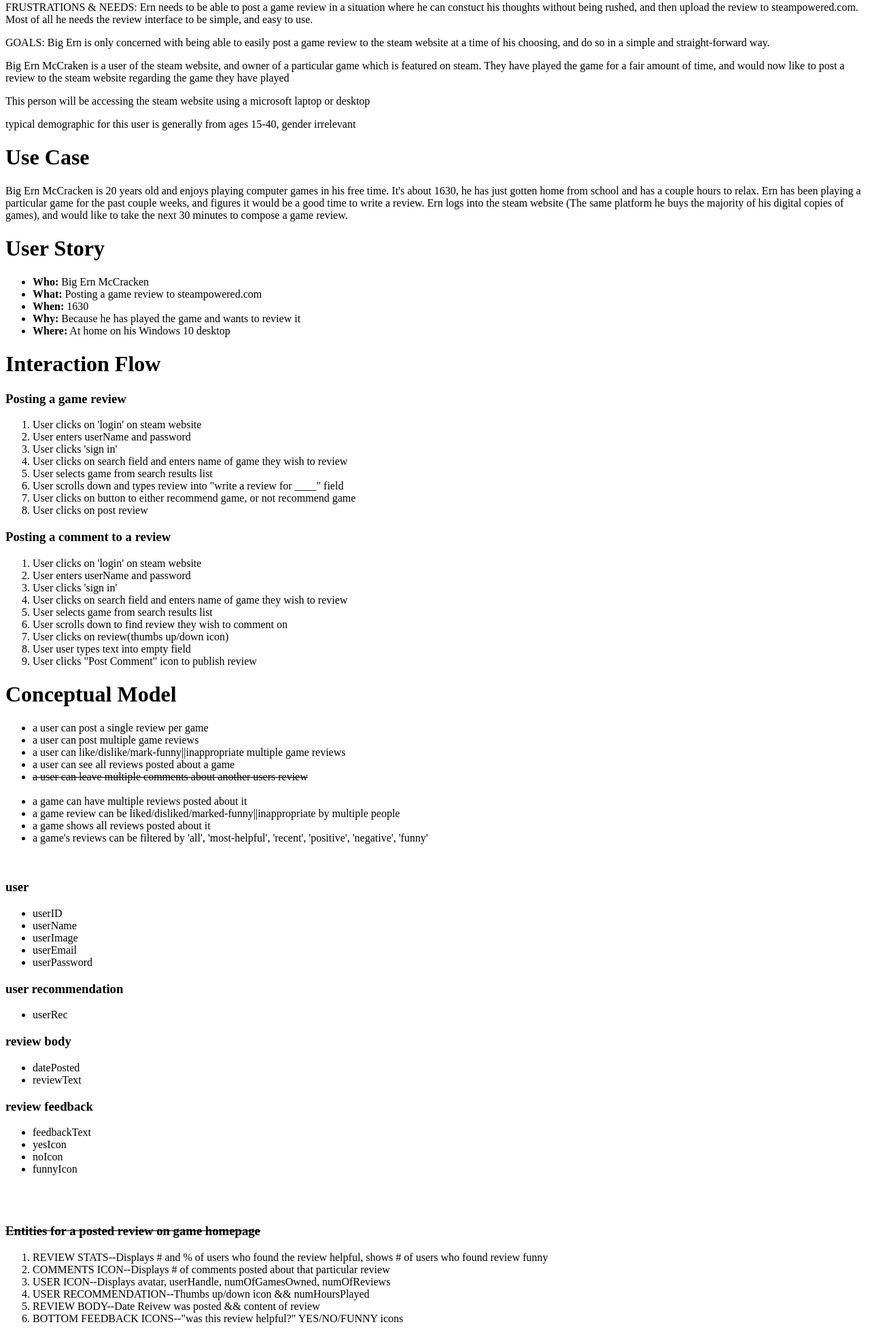
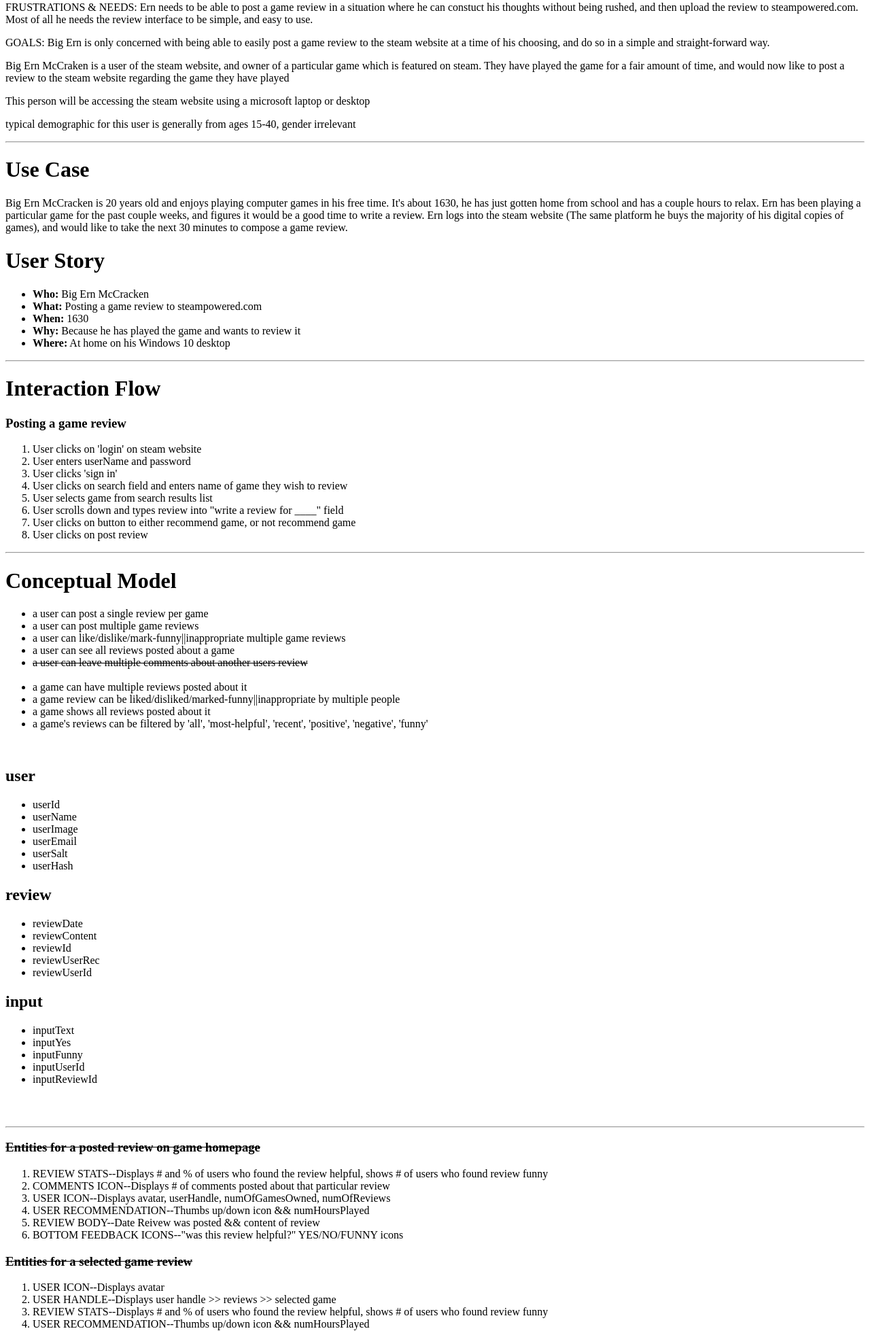
Before and after one commit to vbroskas/steam-user, a PHP site: page / in a window 1280 px wide. Shown: the part 266-2224 px from the top of the page at 68% size. Run offline with PHP 8.4, Linux system fonts and the light colour scheme.

Commit message:
added entities and resources

```diff
--- a/index.php
+++ b/index.php
@@ -20,7 +20,7 @@
 			<p>Big Ern McCraken is a user of the steam website, and owner of a particular game which is featured on steam. They have played the game for a fair amount of time, and would now like to post a review to the steam website regarding the game they have played</p>
 			<p> This person will be accessing the steam website using a microsoft laptop or desktop</p>
 			<p> typical demographic for this user is generally from ages 15-40, gender irrelevant</p>
-
+		<hr>
 		<h1>Use Case</h1>
 			<p> Big Ern McCracken is 20 years old and enjoys playing computer games in his free time. It's about 1630, he has just gotten home from school and has a couple hours to relax. Ern has been playing a particular game for the past couple weeks, and figures it would be a good time to write a review. Ern logs into the steam website (The same platform he buys the majority of his digital copies of games), and would like to take the next 30 minutes to compose a game review.</p>
 		<h1>User Story</h1>
@@ -32,7 +32,7 @@
 				<li><strong>Where:</strong> At home on his Windows 10 desktop</li>
 			</ul>
 
-
+		<hr>
 		<h1>Interaction Flow</h1>
 			<h3>Posting a game review</h3>
 			<ol>
@@ -45,6 +45,7 @@
 				<li> User clicks on button to either recommend game, or not recommend game</li>
 				<li> User clicks on post review</li>
 			</ol>
+		<!--
 			<h3>Posting a comment to a review</h3>
 			<ol>
 				<li>User clicks on 'login' on steam website</li>
@@ -57,7 +58,8 @@
 				<li> User user types text into empty field</li>
 				<li> User clicks "Post Comment" icon to publish review</li>
 			</ol>
-
+			-->
+		<hr>
 		<h1>Conceptual Model</h1>
 			<ul>
 			<li>a user can post a single review per game</li>
@@ -74,32 +76,36 @@
 			<br>
 
 
-		<h3>user</h3>
+		<h2>user</h2>
 			<ul>
-				<li>userID</li>
+				<li>userId</li>
 				<li>userName</li>
 				<li>userImage</li>
 				<li>userEmail</li>
-				<li>userPassword</li>
+				<li>userSalt</li>
+				<li>userHash</li>
 			</ul>
-		<h3>user recommendation</h3>
+
+		<h2>review</h2>
 			<ul>
-				<li>userRec</li>
+				<li>reviewDate</li>
+				<li>reviewContent</li>
+				<li>reviewId</li>
+				<li>reviewUserRec</li>
+				<li>reviewUserId</li>
 			</ul>
-		<h3>review body</h3>
+
+		<h2>input</h2>
 			<ul>
-				<li>datePosted</li>
-				<li>reviewText</li>
-			</ul>
-		<h3>review feedback</h3>
-			<ul>
-				<li>feedbackText</li>
-				<li>yesIcon</li>
-				<li>noIcon</li>
-				<li>funnyIcon</li>
+				<li>inputText</li>
+				<li>inputYes</li>
+				<li>inputFunny</li>
+				<li>inputUserId</li>
+				<li>inputReviewId</li>
 			</ul>
 			<br>
 		<br>
+		<hr>
 
 		<strike><h3>Entities for a posted review on game homepage</h3></strike>
 		<ol>
```
